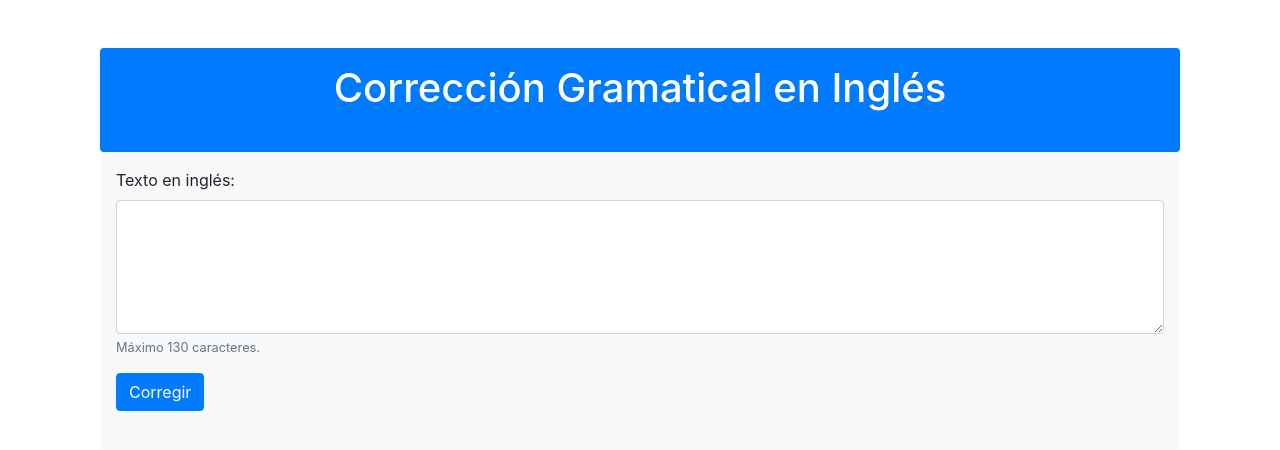
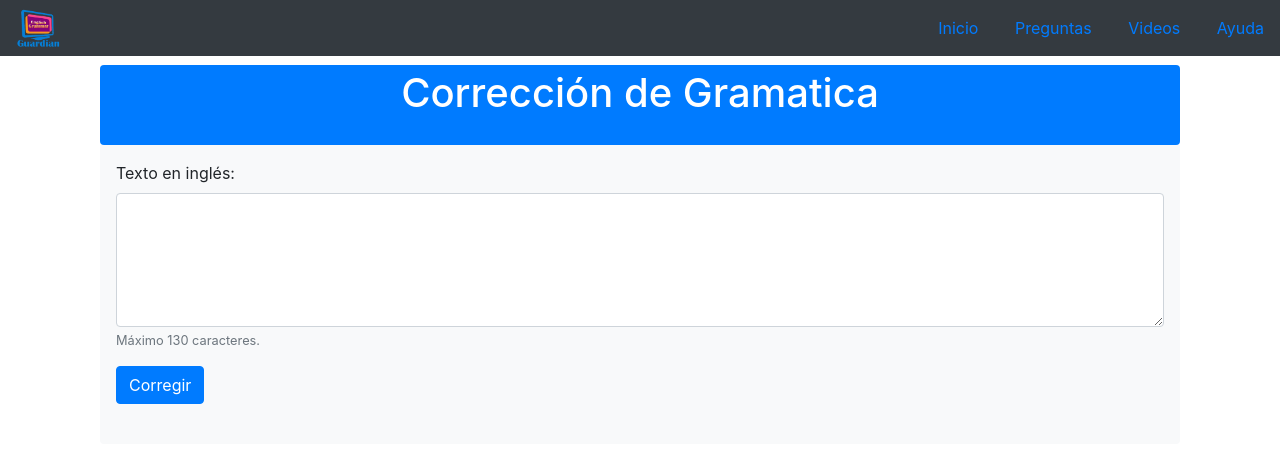
Before and after one commit to AlexHida/prdjangogr, a Django app: page / in a window 1280 px wide. Shown: the top 450 px of the page. Run offline with Django 4.2, Linux system fonts and the light colour scheme; some libraries are stand-ins or nearby versions.

Commit message:
create html
preguntas, videos. html

```diff
--- /dev/null
+++ b/myapp/static/css/style.css
@@ -0,0 +1,4 @@
+/* style de la imagen */
+.imgStyle {
+    max-height: 10px;
+}
--- a/myapp/templates/base.html
+++ b/myapp/templates/base.html
@@ -1,11 +1,29 @@
+{% load static %}
 <!DOCTYPE html>
 <html>
 <head>
+    <link rel="stylesheet" type="text/css" href="css/styl.css">
+
     <title>{% block title %}{% endblock %}</title>
     <!-- Agrega el enlace a Bootstrap aquí -->
     <link rel="stylesheet" href="https://stackpath.bootstrapcdn.com/bootstrap/4.5.2/css/bootstrap.min.css">
 </head>
 <body>
+    <nav class="navbar navbar-dark bg-dark fixed-top">
+
+        <img src="{% static "images/LogoGramatica.png"%}"
+        alt="logo principal" style="max-height: 40px;">
+        <div class="ml-auto">
+            <a href="">Inicio</a>
+      <span class="vertical-line mx-3"></span>
+            <a href="preguntas">Preguntas</a>
+            <span class="vertical-line mx-3"></span>
+            <a href="videos">Videos</a>
+            <span class="vertical-line mx-3"></span>
+            <a href="#">Ayuda</a>
+          </div>
+      </nav>
+
     <div class="container">
         {% block content %}
         {% endblock %}
--- a/myapp/templates/index.html
+++ b/myapp/templates/index.html
@@ -1,4 +1,5 @@
 {% extends "base.html" %}
+
 
 {% block title %}
     Corrección Gramatical
@@ -7,13 +8,17 @@
 {% load static %}
 
 {% block content %}
-    <div class="container mt-5">
-        <div class="bg-primary text-white p-3 rounded d-flex justify-content-center align-items-center">
+
+
+
+    <div class="container mt-5 " >
+        <div class="bg-primary text-white p-1 rounded d-flex justify-content-center align-items-center"
+        style="margin-top: 65px">
 
             <!--<img src="{% static 'images/Firma.png' %}" alt="Icono de corrección"
             class="mr-3 img-fluid" style="max-height: 300px;">-->
 
-            <h1 class="mb-4">Corrección Gramatical en Inglés</h1>
+            <h1 class="mb-4">Corrección de Gramatica</h1>
         </div>
         <div class="bg-light p-3 rounded-bottom">
             <form method="post" class="mb-4">
--- a/myapp/views.py
+++ b/myapp/views.py
@@ -5,6 +5,14 @@ API_URL = "https://api-inference.huggingface.co/models/grammarly/coedit-large"
 API_TOKEN = "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"
 
 headers = {"Authorization": f"Bearer {API_TOKEN}"}
+
+def videos(request):
+    # Lógica de la vista para la página "videos.html"
+    return render(request, 'videos.html')
+
+def preguntas(request):
+    return render(request, 'preguntas.html')
+
 
 def corregir_gramatica(input_text):
     payload = {"inputs": input_text}
--- a/myproject/settings.py
+++ b/myproject/settings.py
@@ -16,7 +16,7 @@ import dj_database_url
 
 # Build paths inside the project like this: BASE_DIR / 'subdir'.
 BASE_DIR = Path(__file__).resolve().parent.parent
-
+STATIC_DIR = os.path.join(BASE_DIR,"static")
 
 # Quick-start development settings - unsuitable for production
 # See https://docs.djangoproject.com/en/4.0/howto/deployment/checklist/
@@ -126,6 +126,7 @@ STATIC_URL = 'static/'
 if not DEBUG:
     STATIC_ROOT = os.path.join(BASE_DIR, 'staticfiles')
     STATICFILES_STORAGE = 'whitenoise.storage.CompressedManifestStaticFilesStorage'
+STATICFILES_DIRS = [STATIC_DIR,]
 
 # Default primary key field type
 # https://docs.djangoproject.com/en/4.0/ref/settings/#default-auto-field
--- a/myproject/urls.py
+++ b/myproject/urls.py
@@ -19,4 +19,6 @@ from myapp import views
 
 urlpatterns = [
     path('', views.index, name='index'),
+     path('videos/', views.videos, name='videos'),
+      path('preguntas/', views.preguntas, name='preguntas'),
 ]
```
Also changed, not shown: myapp/templates/preguntas.html (added, +23 -0 lines), myapp/templates/videos.html (added, +22 -0 lines), myapp/static/images/LogoGramatica.png (added).
